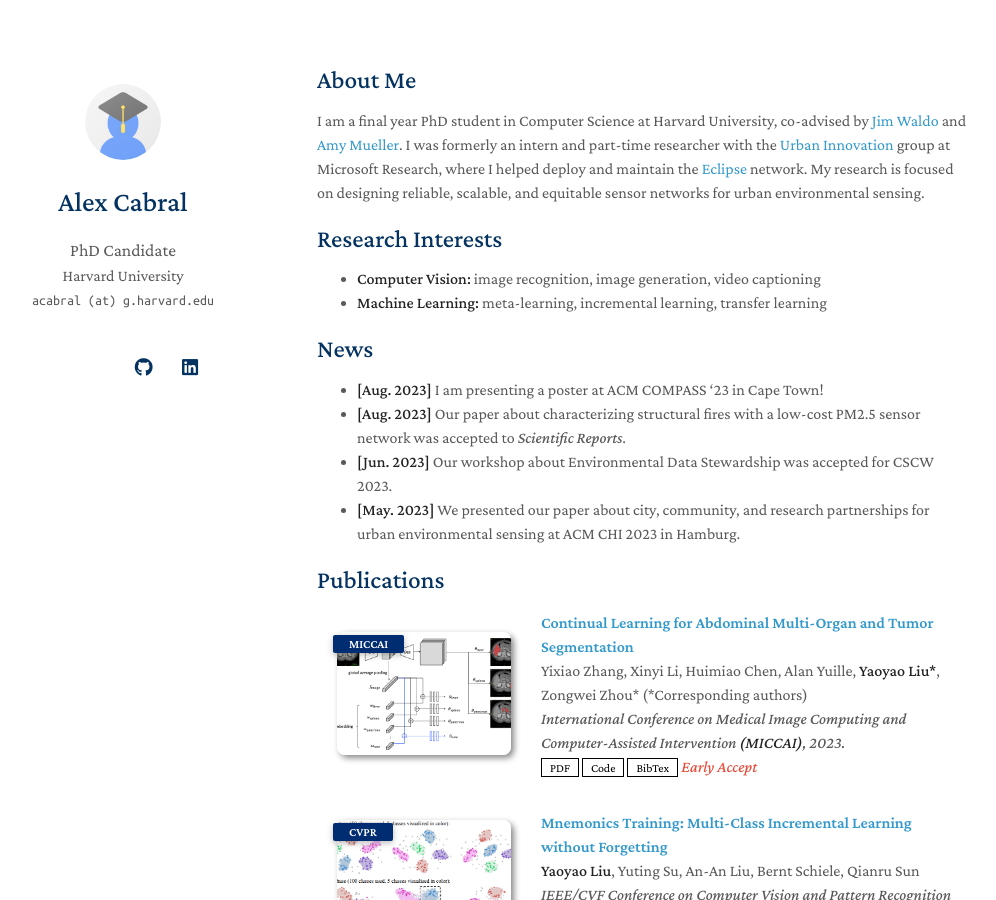
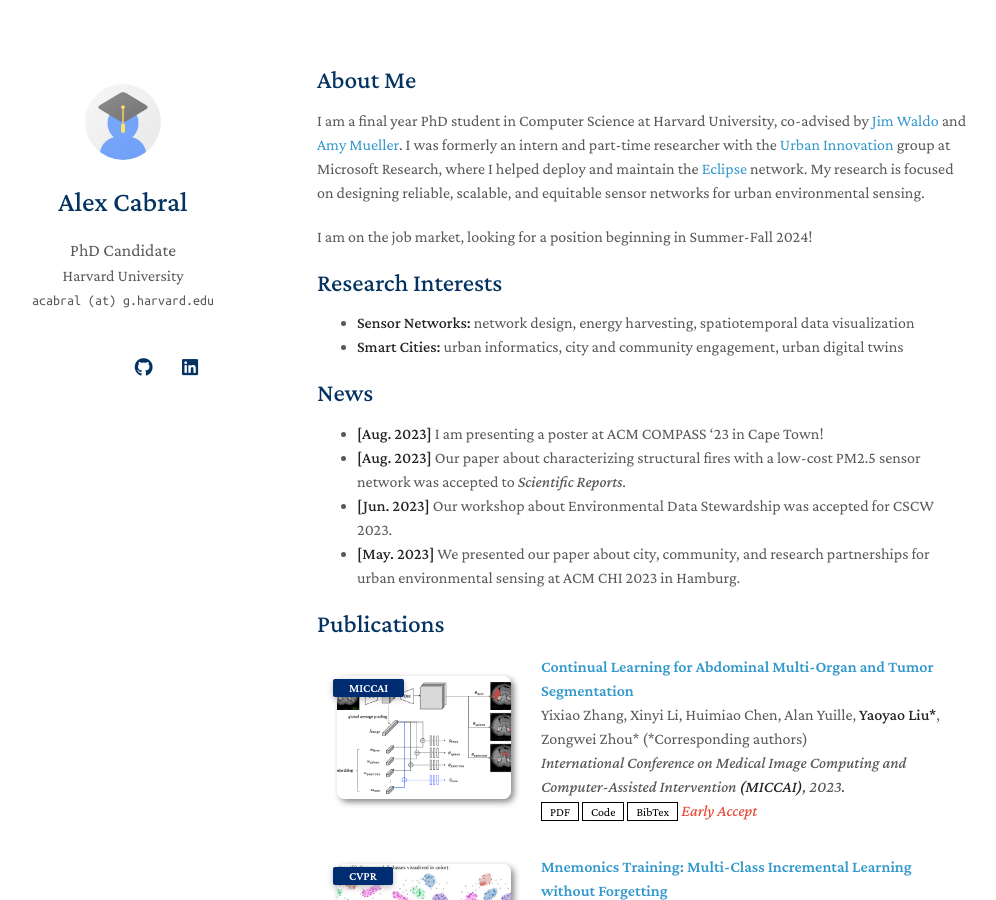
Before and after one commit to a-cabral/a-cabral.github.io, a Jekyll site: the page built from index.md, in a window 1280 px wide and 900 px high. Shown: the whole window, without its empty margins (153-1149 px from the left). Built offline with Jekyll 4.4.1, drawn with Linux system fonts in a browser that asks for light colours; nearby versions of some CDN libraries; a style sheet for code colours, icons or effects is not loaded; our own code applies the rules of GitHub Pages for plain Markdown files.

Commit message:
Update index.md

```diff
--- a/index.md
+++ b/index.md
@@ -6,10 +6,12 @@ layout: homepage
 
 I am a final year PhD student in Computer Science at Harvard University, co-advised by [Jim Waldo](http://www.eecs.harvard.edu/~waldo/) and [Amy Mueller](https://coe.northeastern.edu/people/mueller-amy/). I was formerly an intern and part-time researcher with the [Urban Innovation](https://www.microsoft.com/en-us/research/group/urban-innovation/) group at Microsoft Research, where I helped deploy and maintain the [Eclipse](https://www.microsoft.com/en-us/research/project/project-eclipse/) network. My research is focused on designing reliable, scalable, and equitable sensor networks for urban environmental sensing.
 
+I am on the job market, looking for a position beginning in Summer-Fall 2024!
+
 ## Research Interests
 
-- **Computer Vision:** image recognition, image generation, video captioning
-- **Machine Learning:** meta-learning, incremental learning, transfer learning
+- **Sensor Networks:** network design, energy harvesting, spatiotemporal data visualization
+- **Smart Cities:** urban informatics, city and community engagement, urban digital twins
 
 ## News
 
```
